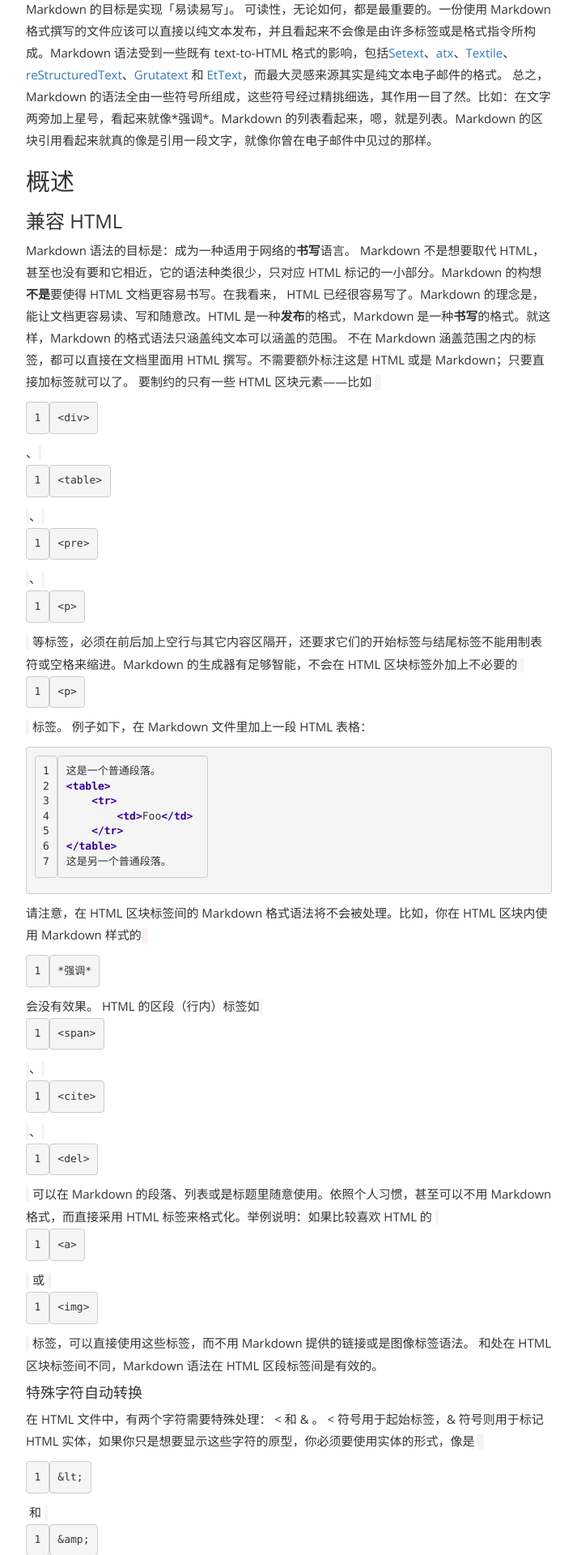
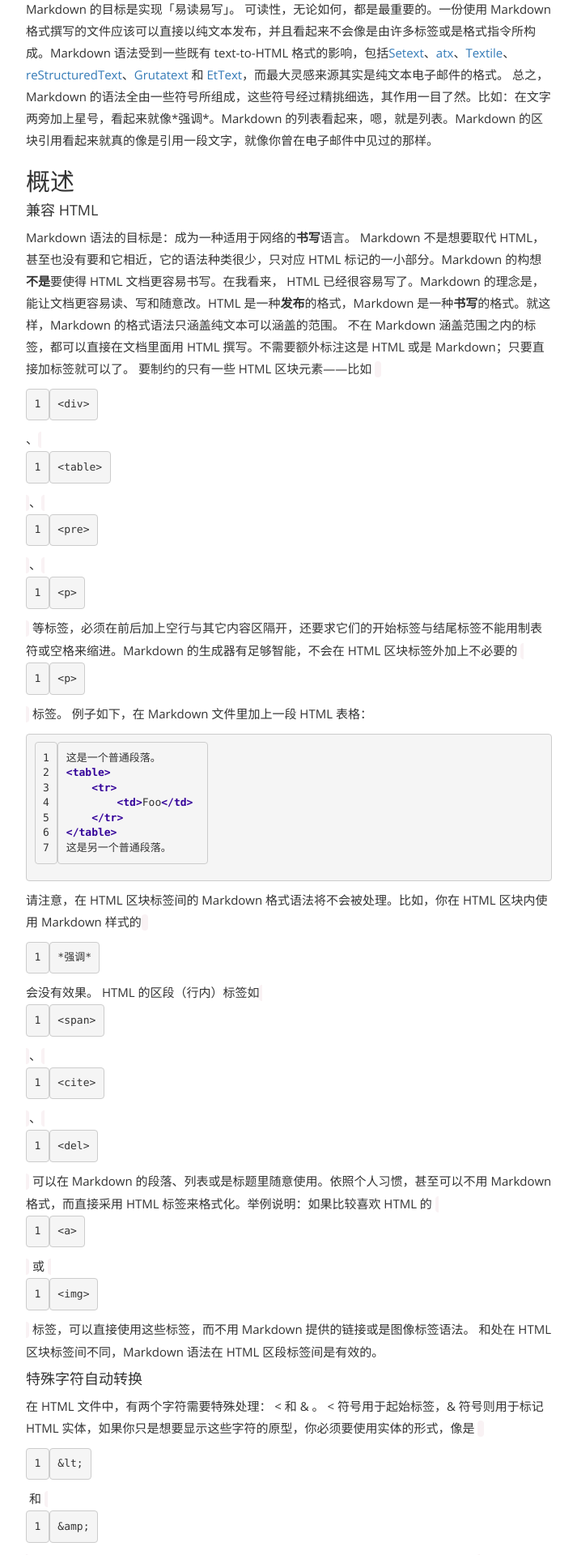
Before and after one commit to LumoCheung/lumocheung.github.com, a Jekyll site: the page built from _posts/2016-04-03-markdown-base.md, in a window 1280 px wide. Shown: the part 335-2255 px from the top of the page at 81% size, without its empty margins (283-996 px from the left). Built offline with Jekyll 4.4.1, drawn with Linux system fonts in a browser that asks for light colours.

````diff
--- a/_posts/2016-04-03-markdown-base.md
+++ b/_posts/2016-04-03-markdown-base.md
@@ -12,12 +12,14 @@ Markdown 的目标是实现「易读易写」。
 总之， Markdown 的语法全由一些符号所组成，这些符号经过精挑细选，其作用一目了然。比如：在文字两旁加上星号，看起来就像\*强调\*。Markdown 的列表看起来，嗯，就是列表。Markdown 的区块引用看起来就真的像是引用一段文字，就像你曾在电子邮件中见过的那样。
 
 ## 概述
-### 兼容 HTML
+
+#### 兼容 HTML
 Markdown 语法的目标是：成为一种适用于网络的**书写**语言。
 Markdown 不是想要取代 HTML，甚至也没有要和它相近，它的语法种类很少，只对应 HTML 标记的一小部分。Markdown 的构想**不是**要使得 HTML 文档更容易书写。在我看来， HTML 已经很容易写了。Markdown 的理念是，能让文档更容易读、写和随意改。HTML 是一种**发布**的格式，Markdown 是一种**书写**的格式。就这样，Markdown 的格式语法只涵盖纯文本可以涵盖的范围。
 不在 Markdown 涵盖范围之内的标签，都可以直接在文档里面用 HTML 撰写。不需要额外标注这是 HTML 或是 Markdown；只要直接加标签就可以了。
 要制约的只有一些 HTML 区块元素――比如 `<div>`、`<table>`、`<pre>`、`<p>` 等标签，必须在前后加上空行与其它内容区隔开，还要求它们的开始标签与结尾标签不能用制表符或空格来缩进。Markdown 的生成器有足够智能，不会在 HTML 区块标签外加上不必要的 `<p>` 标签。
 例子如下，在 Markdown 文件里加上一段 HTML 表格：
+
 ```html
 这是一个普通段落。
 <table>
````
